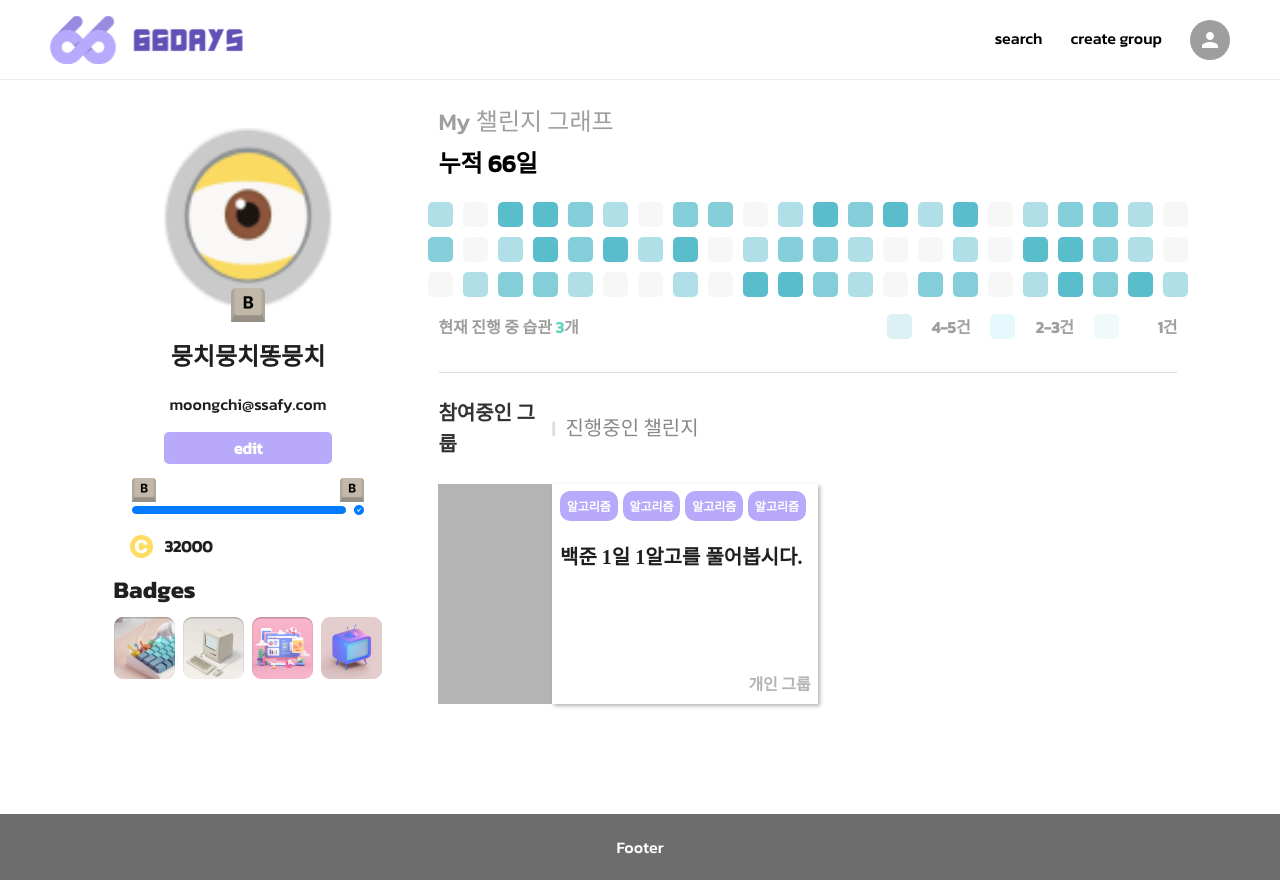
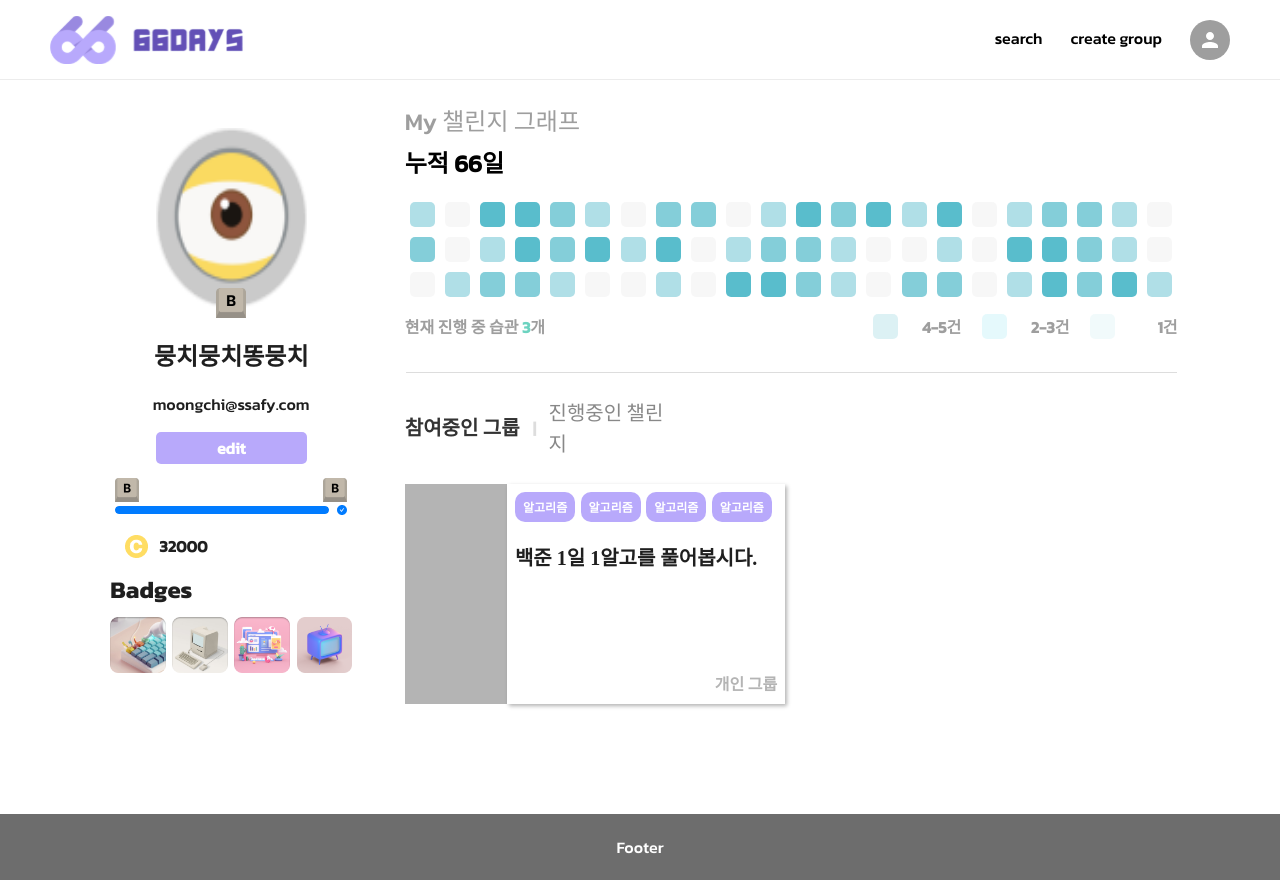
Before and after one commit to predictyson/66days, a React (Vite) app in the folder frontend/: page /mypage in a window 1280 px wide. Built offline with nearby package versions, Linux system fonts and the light colour scheme; no server answers; a web font is replaced by a local one.

Commit message:
fe/chore: 깨지는 스타일 수정

```diff
--- a/frontend/src/components/mypage/BreadCrumb.tsx
+++ b/frontend/src/components/mypage/BreadCrumb.tsx
@@ -23,7 +23,7 @@ export default function BreadCrumb() {
           >
             {item.title}
             {idx !== items.length - 1 && (
-              <span style={{ marginRight: "1.2%" }}>|</span>
+              <span style={{ marginLeft: "auto" }}>|</span>
             )}
           </CrumbItem>
         );
@@ -46,11 +46,12 @@ interface CrumbItemProps {
 
 const CrumbItem = styled.div<CrumbItemProps>`
   display: flex;
+  width: 17%;
   align-items: center;
   font-weight: ${(props) => (props.active ? "bold" : "normal")};
   color: ${(props) => (props.active ? "#333" : "#888")};
   cursor: pointer;
-  margin-right: 1.2%;
+  margin-right: 1.6%;
   font-size: 2rem;
 
   &:hover {
--- a/frontend/src/routes/MyPage.tsx
+++ b/frontend/src/routes/MyPage.tsx
@@ -119,12 +119,12 @@ const Container = styled.div`
   display: flex;
   height: 70rem;
   .left {
-    width: 30%;
+    width: 27%;
     display: flex;
     flex-direction: column;
   }
   .right {
-    width: 70%;
+    width: 73%;
     padding: 2%;
     margin: 0 auto;
   }
```
Also changed, not shown: 1 other file (tests, documents, lock files or other folders).
